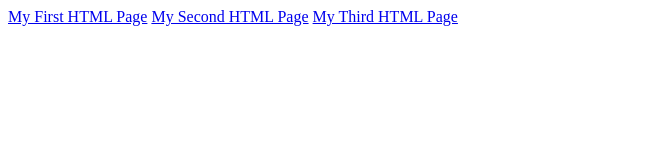
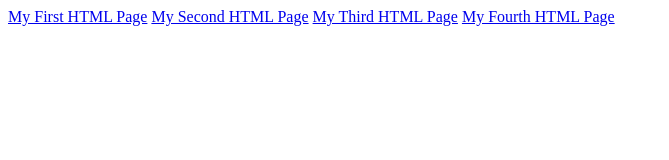
Before and after one commit to lstussi/myWebsite, a plain HTML site: page index.html in a window 1280 px wide. Shown: the whole page, without its empty margins (0-669 px from the left). Drawn offline with Linux system fonts and the light colour scheme.

Commit message:
Update index.html

```diff
--- a/index.html
+++ b/index.html
@@ -4,5 +4,6 @@
     <a href="myFirstPage.html">My First HTML Page</a>
     <a href="mySecondPage.html">My Second HTML Page</a>
     <a href="myThirdPage.html">My Third HTML Page</a>
+    <a href="myFourthPage.html">My Fourth HTML Page</a>
   </body>
 </html>
```
